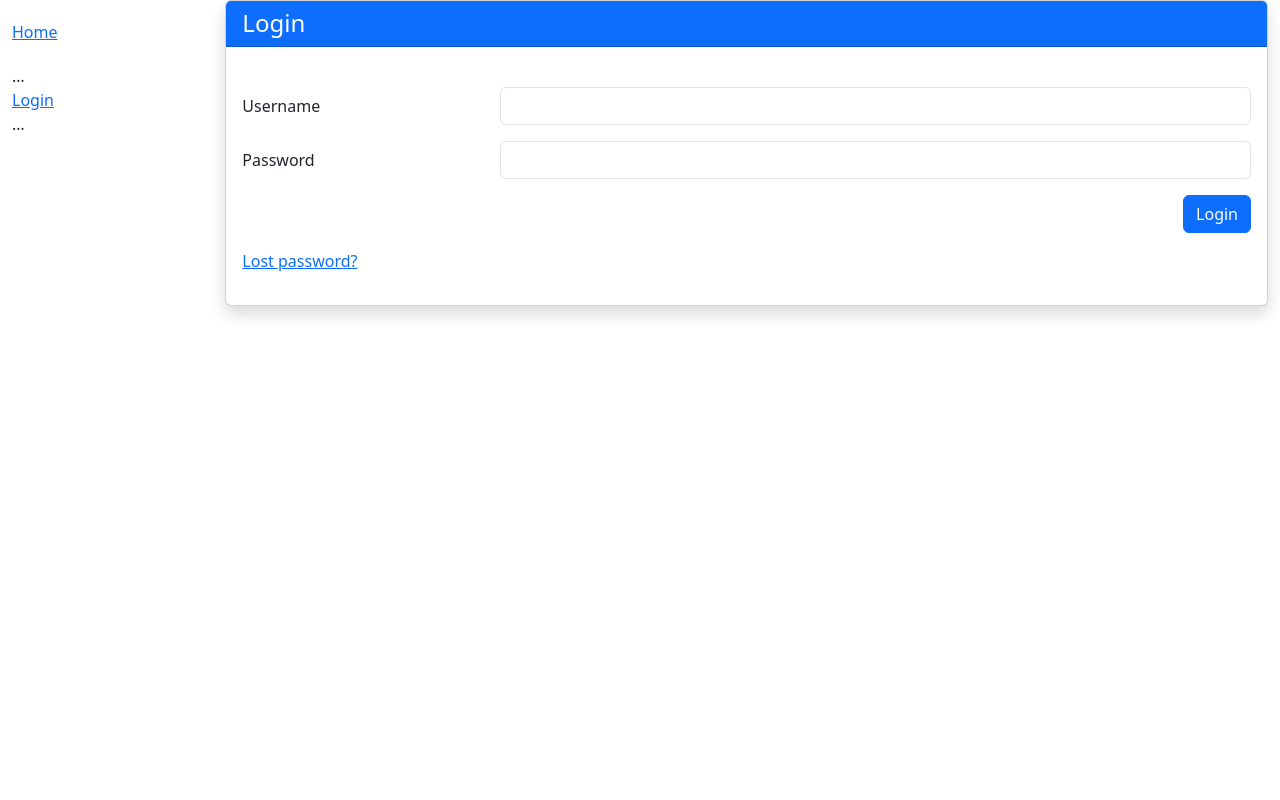
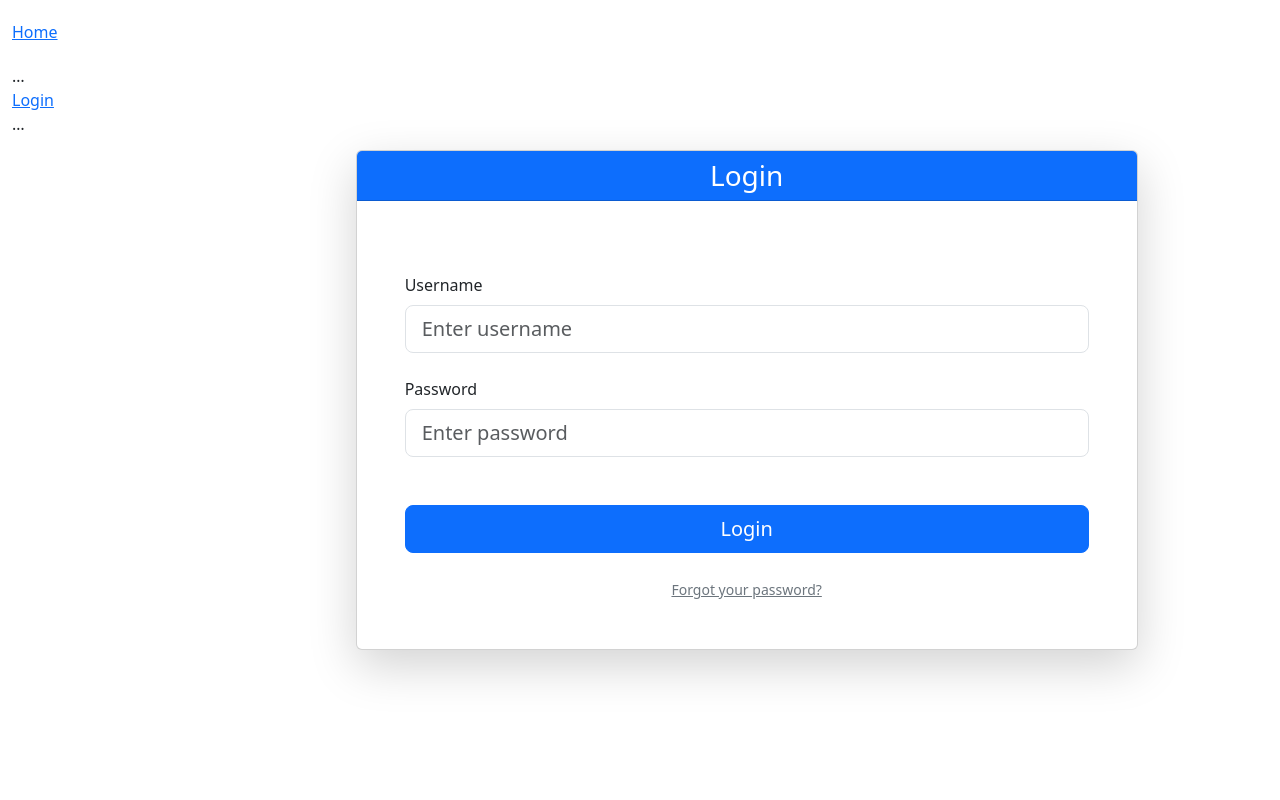
Before and after one commit to Sha7ata-Mohamed/Final-Project-T, a Django app: page /accounts/login/ in a window 1280 px wide. Run offline with Django 5.2, Linux system fonts and the light colour scheme.

Commit message:
Done
Done

```diff
--- a/Final_Project/Code_Mix/templates/registration/login.html
+++ b/Final_Project/Code_Mix/templates/registration/login.html
@@ -2,52 +2,65 @@
 {% load static %}
 
 {% block content %}
-<div class="card shadow">
-  <div class="card-header bg-primary text-white">
-    <h2 class="card-title h4 mb-0">Login</h2>
+<div class="d-flex vh-100 justify-content-center align-items-center">
+  <div class="w-75 w-md-50 w-lg-33">
+    <div class="card shadow-lg">
+      <div class="card-header bg-primary text-white text-center">
+        <h2 class="card-title h3 mb-0">Login</h2>
       </div>
-  <div class="card-body">
+      <div class="card-body p-5">
         {% if form.errors %}
-      <div class="alert alert-danger">
-        <p>Your username and password didn't match. Please try again.</p>
+          <div class="alert alert-danger small">
+            Your username and password didn't match. Please try again.
           </div>
         {% endif %}
 
         {% if next %}
           {% if user.is_authenticated %}
-        <div class="alert alert-warning">
-          <p>Your account doesn't have access to this page. To proceed,
-          please login with an account that has access.</p>
+            <div class="alert alert-warning small">
+              Your account doesn't have access to this page. Please login with an authorized account.
             </div>
           {% else %}
-        <div class="alert alert-info">
-          <p>Please login to see this page.</p>
+            <div class="alert alert-info small">
+              Please login to see this page.
             </div>
           {% endif %}
         {% endif %}
 
         <form method="post" action="{% url 'login' %}" class="mt-4">
           {% csrf_token %}
-      <div class="mb-3 row">
-        <label for="{{ form.username.id_for_label }}" class="col-sm-3 col-form-label">{{ form.username.label }}</label>
-        <div class="col-sm-9">
-          <input type="text" name="username" class="form-control" required id="{{ form.username.id_for_label }}">
+          <div class="mb-4">
+            <label for="{{ form.username.id_for_label }}" class="form-label">{{ form.username.label }}</label>
+            <input
+              type="text"
+              name="username"
+              class="form-control form-control-lg"
+              id="{{ form.username.id_for_label }}"
+              placeholder="Enter username"
+              required
+            >
+          </div>
+          <div class="mb-5">
+            <label for="{{ form.password.id_for_label }}" class="form-label">{{ form.password.label }}</label>
+            <input
+              type="password"
+              name="password"
+              class="form-control form-control-lg"
+              id="{{ form.password.id_for_label }}"
+              placeholder="Enter password"
+              required
+            >
+          </div>
+          <div class="d-grid">
+            <button type="submit" class="btn btn-primary btn-lg">Login</button>
+          </div>
+          <input type="hidden" name="next" value="{{ next }}">
+        </form>
+
+        <div class="mt-4 text-center">
+          <a href="{% url 'password_reset' %}" class="link-secondary small">Forgot your password?</a>
         </div>
       </div>
-      <div class="mb-3 row">
-        <label for="{{ form.password.id_for_label }}" class="col-sm-3 col-form-label">{{ form.password.label }}</label>
-        <div class="col-sm-9">
-          <input type="password" name="password" class="form-control" required id="{{ form.password.id_for_label }}">
-        </div>
-      </div>
-      <div class="d-grid gap-2 d-md-flex justify-content-md-end">
-        <input type="submit" value="Login" class="btn btn-primary">
-        <input type="hidden" name="next" value="{{ next }}">
-      </div>
-    </form>
-
-    <div class="mt-3">
-      <p><a href="{% url 'password_reset' %}" class="link-primary">Lost password?</a></p>
     </div>
   </div>
 </div>
--- a/Final_Project/Code_Mix/views.py
+++ b/Final_Project/Code_Mix/views.py
@@ -77,6 +77,7 @@ def easy_category(request, id):
     category = request.GET.get('category', None)
     if not category:
         return redirect('choose_category')
+    category = category.lower()
 
     questions = Questions.objects.filter(diff_level=diff_level, question_category=category).order_by('id')
 
```
Also changed, not shown: Final_Project/db.sqlite3. Lines whose indentation alone changed are shown as unchanged.
